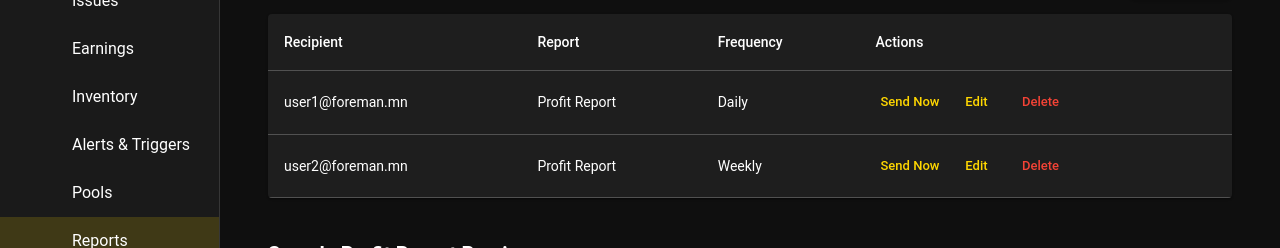
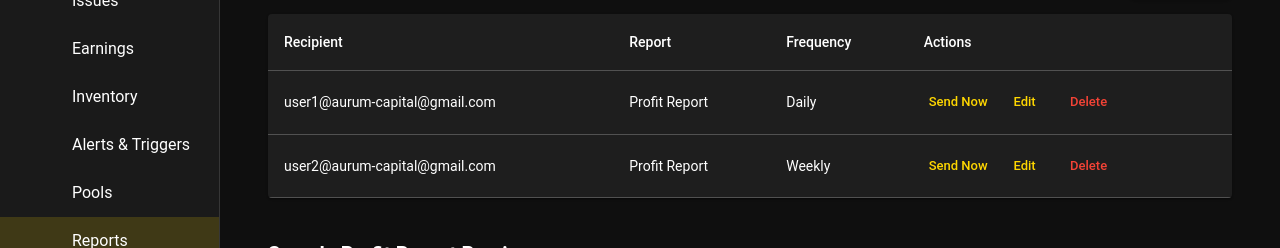
Before and after one commit to kmorris2/AurumCapital, a React (Create React App) app: page /reports in a window 1280 px wide. Shown: the part 191-439 px from the top of the page. Built offline with nearby package versions, Linux system fonts and the light colour scheme; some icons are missing.

Commit message:
adding more options for the Report page

```diff
--- a/src/pages/Reports.js
+++ b/src/pages/Reports.js
@@ -29,8 +29,8 @@ const defaultReport = {
 
 export default function Reports() {
   const [reports, setReports] = useState([
-    { ...defaultReport, email: 'user1@foreman.mn', frequency: 'Daily' },
-    { ...defaultReport, email: 'user2@foreman.mn', frequency: 'Weekly' },
+    { ...defaultReport, email: 'user1@aurum-capital@gmail.com', frequency: 'Daily' },
+    { ...defaultReport, email: 'user2@aurum-capital@gmail.com', frequency: 'Weekly' },
   ]);
   const [openAdd, setOpenAdd] = useState(false);
   const [openCustomize, setOpenCustomize] = useState(false);
@@ -141,6 +141,9 @@ export default function Reports() {
           <Select fullWidth value={formData.frequency} onChange={(e) => setFormData({ ...formData, frequency: e.target.value })}>
             <MenuItem value="Daily">Daily</MenuItem>
             <MenuItem value="Weekly">Weekly</MenuItem>
+            <MenuItem value="Monthly">Monthly</MenuItem>
+            <MenuItem value="Quarterly">Quarterly</MenuItem>
+            <MenuItem value="Yearly">Yearly</MenuItem>
           </Select>
         </DialogContent>
         <DialogActions>
```
